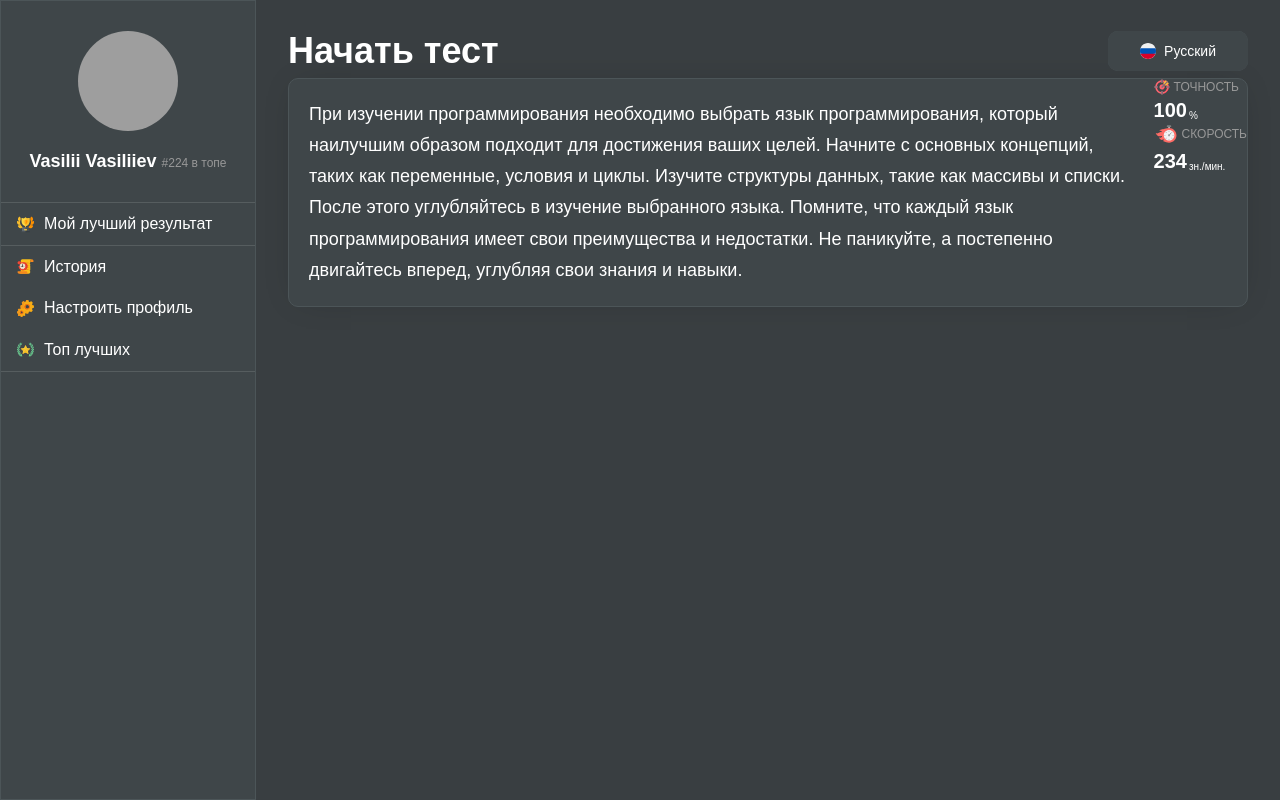
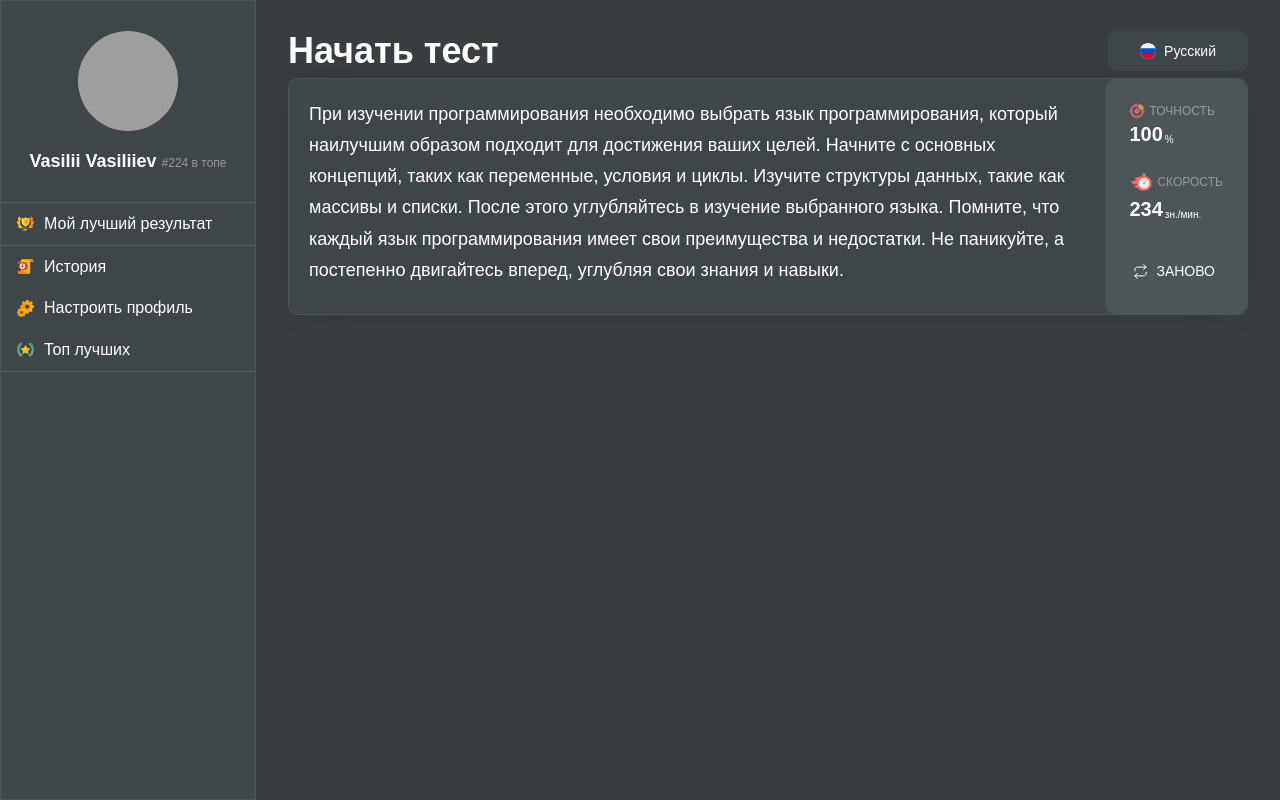
Before and after one commit to IslamTashiev/print-speed-test-app, a React (Vite) app: page / in a window 1280 px wide. Built offline with nearby package versions, Linux system fonts and the light colour scheme; grey boxes are pictures that could not be loaded; a web font is replaced by a local one.

Commit message:
TestInfo layout

```diff
--- a/src/components/TestBlock/TestInfo.tsx
+++ b/src/components/TestBlock/TestInfo.tsx
@@ -1,19 +1,39 @@
 import React from "react";
-import { Box, styled } from "@mui/material";
+import { Box, Button, styled } from "@mui/material";
+import { useTranslation } from "react-i18next";
+
 import InfoItem from "./InfoItem";
+import { ReactComponent as RetryIcon } from "icons/retry.svg";
 
 const TestInfo = () => {
+	const { t } = useTranslation();
+
 	return (
 		<TestInfoWrapper>
-			<Box>
+			<Box className='info-items'>
 				<InfoItem type='accuracy' value={100} />
 				<InfoItem type='speed' value={234} />
 			</Box>
-			<Box></Box>
+			<Button className='retry-button' variant='text' startIcon={<RetryIcon />}>
+				{t("retry")}
+			</Button>
 		</TestInfoWrapper>
 	);
 };
 
-const TestInfoWrapper = styled(Box)(() => ({}));
+const TestInfoWrapper = styled(Box)(() => ({
+	borderRadius: "10px",
+	background: "#4C5558",
+	padding: "24px",
+
+	".info-items": {
+		display: "flex",
+		flexDirection: "column",
+		gap: "24px",
+	},
+	".retry-button": {
+		marginTop: 32,
+	},
+}));
 
 export default TestInfo;
--- a/src/locales/en.json
+++ b/src/locales/en.json
@@ -8,5 +8,6 @@
     "speed_prefix": "chars/min",
     "accuracy_prefix": "%",
     "accuracy": "ACCURACY",
-    "speed": "SPEED"
+    "speed": "SPEED",
+    "retry": "RETRY"
 }
--- a/src/locales/ru.json
+++ b/src/locales/ru.json
@@ -8,5 +8,6 @@
     "speed_prefix": "зн./мин.",
     "accuracy_prefix": "%",
     "accuracy": "ТОЧНОСТЬ",
-    "speed": "СКОРОСТЬ"
+    "speed": "СКОРОСТЬ",
+    "retry": "ЗАНОВО"
 }
--- a/src/locales/ukr.json
+++ b/src/locales/ukr.json
@@ -8,5 +8,6 @@
     "speed_prefix": "зн./хв.",
     "accuracy_prefix": "%",
     "accuracy": "ТОЧНІСТЬ",
-    "speed": "ХУТКІСТЬ"
+    "speed": "ХУТКІСТЬ",
+    "retry": "ЗАНОВО"
 }
--- a/src/theme/index.ts
+++ b/src/theme/index.ts
@@ -18,7 +18,6 @@ const theme = (mode: PaletteMode) => {
             MuiButton: {
                 styleOverrides: {
                     root: {
-                        borderRadius: "50px",
                         "&.MuiButton-outlined": {
                             borderWidth: "2px",
                         }
```
Also changed, not shown: src/assets/icons/retry.svg (added).
